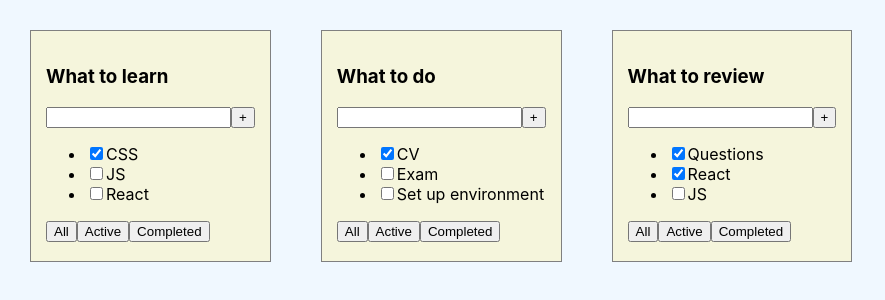
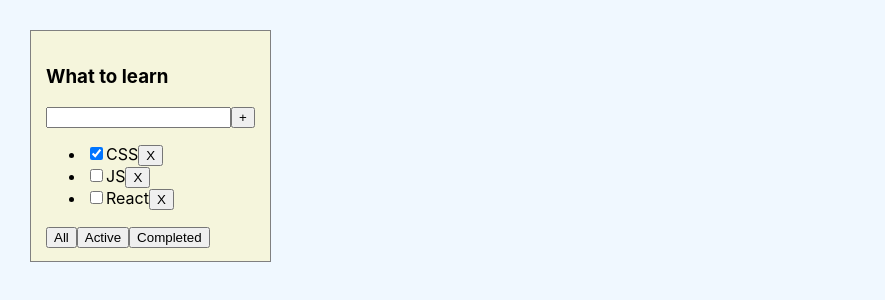
Before and after one commit to AnnaPetrv/todolist-ts, a React (Create React App) app: page / in a window 1280 px wide. Shown: the top 300 px of the page, without its empty margins (0-885 px from the left). Built offline with nearby package versions, Linux system fonts and the light colour scheme.

Commit message:
Add removeTask

```diff
--- a/src/App.tsx
+++ b/src/App.tsx
@@ -1,4 +1,4 @@
-import React from 'react';
+import React, {useState} from 'react';
 import './App.css';
 import {TaskType, Todolist} from "./Todolist";
 
@@ -8,28 +8,43 @@ const App = () => {
     const todolistTitle_2: string = "What to do"
     const todolistTitle_3: string = "What to review"
 
-    let tasks1: TaskType[] = [
+const [tasks, setTasks] = useState([
         {id: 1, title: "CSS", isDone: true},
         {id: 2, title: "JS", isDone: false},
         {id: 3, title: "React", isDone: false}
-    ]
+                                         ])
 
-    let tasks2: TaskType[] = [
-        {id: 4, title: "CV", isDone: true},
-        {id: 5, title: "Exam", isDone: false},
-        {id: 6, title: "Set up environment", isDone: false}
-    ]
+    // let tasks1: TaskType[] = [
+    //     {id: 1, title: "CSS", isDone: true},
+    //     {id: 2, title: "JS", isDone: false},
+    //     {id: 3, title: "React", isDone: false}
+    // ]
+    //
+    // let tasks2: TaskType[] = [
+    //     {id: 4, title: "CV", isDone: true},
+    //     {id: 5, title: "Exam", isDone: false},
+    //     {id: 6, title: "Set up environment", isDone: false}
+    // ]
+    //
+    // let tasks3: TaskType[] = [
+    //     {id: 7, title: "Questions", isDone: true},
+    //     {id: 8, title: "React", isDone: true},
+    //     {id: 9, title: "JS", isDone: false}
+    // ]
 
-    let tasks3: TaskType[] = [
-        {id: 7, title: "Questions", isDone: true},
-        {id: 8, title: "React", isDone: true},
-        {id: 9, title: "JS", isDone: false}
-    ]
+    const removeTask = (taskId: number) => {
+        const newTasksState: Array<TaskType> = []
+        for(let i = 0; i < tasks.length; i++) {
+            if(tasks[i].id !== taskId){
+                newTasksState.push(tasks[i])
+            }
+        } setTasks(newTasksState)
+    }
     return (
         <div className="App">
-            <Todolist title={todolistTitle_1} tasks={tasks1}/>
-            <Todolist title={todolistTitle_2} tasks={tasks2}/>
-            <Todolist title={todolistTitle_3} tasks={tasks3}/>
+            <Todolist removeTask={removeTask} title={todolistTitle_1} tasks={tasks}/>
+            {/*<Todolist removeTask={removeTask} title={todolistTitle_2} tasks={tasks2}/>*/}
+            {/*<Todolist removeTask={removeTask} title={todolistTitle_3} tasks={tasks3}/>*/}
         </div>
     );
 }
--- a/src/Todolist.tsx
+++ b/src/Todolist.tsx
@@ -4,42 +4,56 @@ import React from "react";
 export type TaskType = {
     title: string,
     id: number,
-    isDone: boolean
+    isDone: boolean,
+
 }
 
 
 type PropsType = {
     title: string,
-    tasks: TaskType[]
+    tasks: TaskType[],
+    removeTask: (taskId: number) => void
 }
-export const Todolist: React.FC<PropsType> = ({title, tasks}) => {
-    // const {title, tasks} = props
+
+
+export const Todolist: React.FC<PropsType> = (props) => {
+    let listItems: Array<JSX.Element> = props.tasks.map(t => {
+        const onClickRemoveTaskHandler = () => props.removeTask(t.id)
         return (
-        <div className="todolist">
-            <h3>{title}</h3>
+            <li
+                key={t.id}>
+                <input type="checkbox" checked={t.isDone}/>
+                <span>{t.title}</span>
+                <button onClick={onClickRemoveTaskHandler}>X</button>
+            </li>)
+    })
+    //if the list is not empty than show listitems
+    const tasksList: JSX.Element = props.tasks.length
+        ? <ul>{listItems}</ul>
+        : <span>Your tasks list is empty</span>
+
+return (<div className="todolist">
+    <h3>{props.title}</h3>
     <div>
         <input/>
         <button>+</button>
     </div>
-            <ul>
-                <li>
-                    <input type="checkbox" checked={tasks[0].isDone}/>
-                    <span>{tasks[0].title}</span>
-                </li>
-                <li>
-                    <input type="checkbox" checked={tasks[1].isDone}/>
-                    <span>{tasks[1].title}</span>
-                </li>
-                <li>
-                    <input type="checkbox" checked={tasks[2].isDone}/>
-                    <span>{tasks[2].title}</span>
-                </li>
-            </ul>
+    {tasksList}
+    {/*<ul>*/}
+    {/*    {props.tasks.map(t => {*/}
+    {/*    return (*/}
+    {/*        <li key={t.id}>*/}
+    {/*            <input type="checkbox" checked={t.isDone}/>*/}
+    {/*            <span>{t.title}</span>*/}
+    {/*        </li>)*/}
+    {/*    })}*/}
+    {/*{listItems}*/}
+    {/*</ul>*/}
+
     <div>
         <button>All</button>
         <button>Active</button>
         <button>Completed</button>
     </div>
-        </div>
-    )
+</div>)
 }
```
Lines whose indentation alone changed are shown as unchanged.
